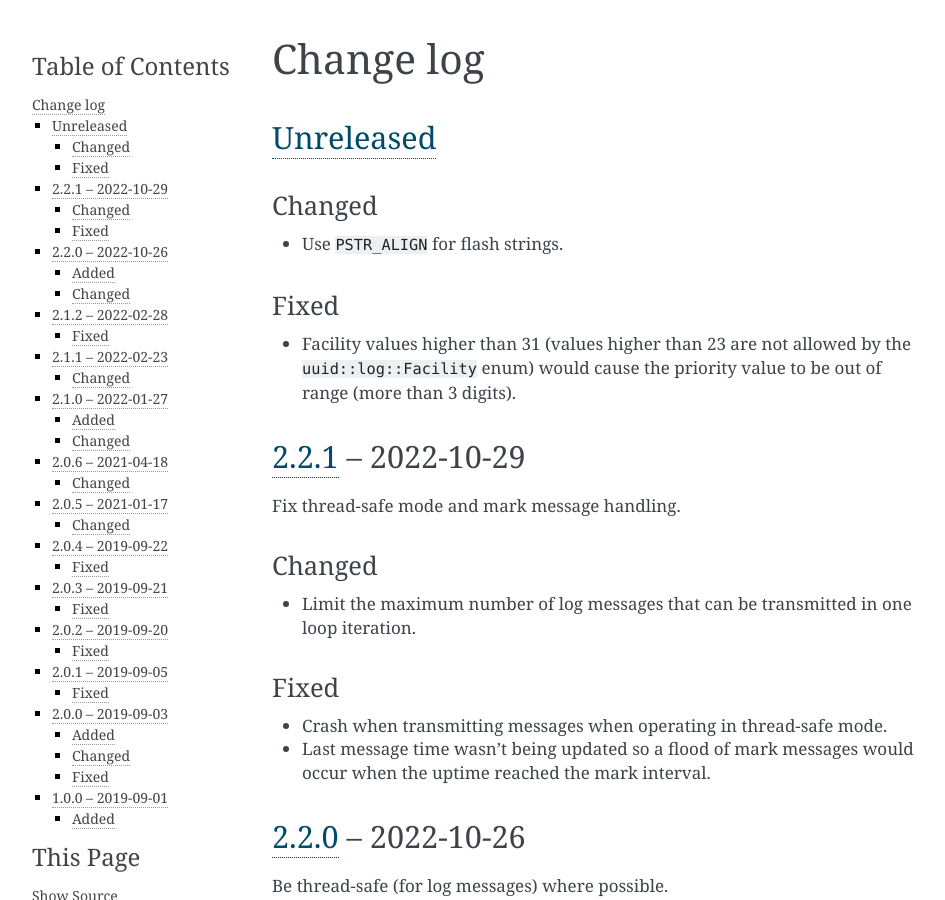
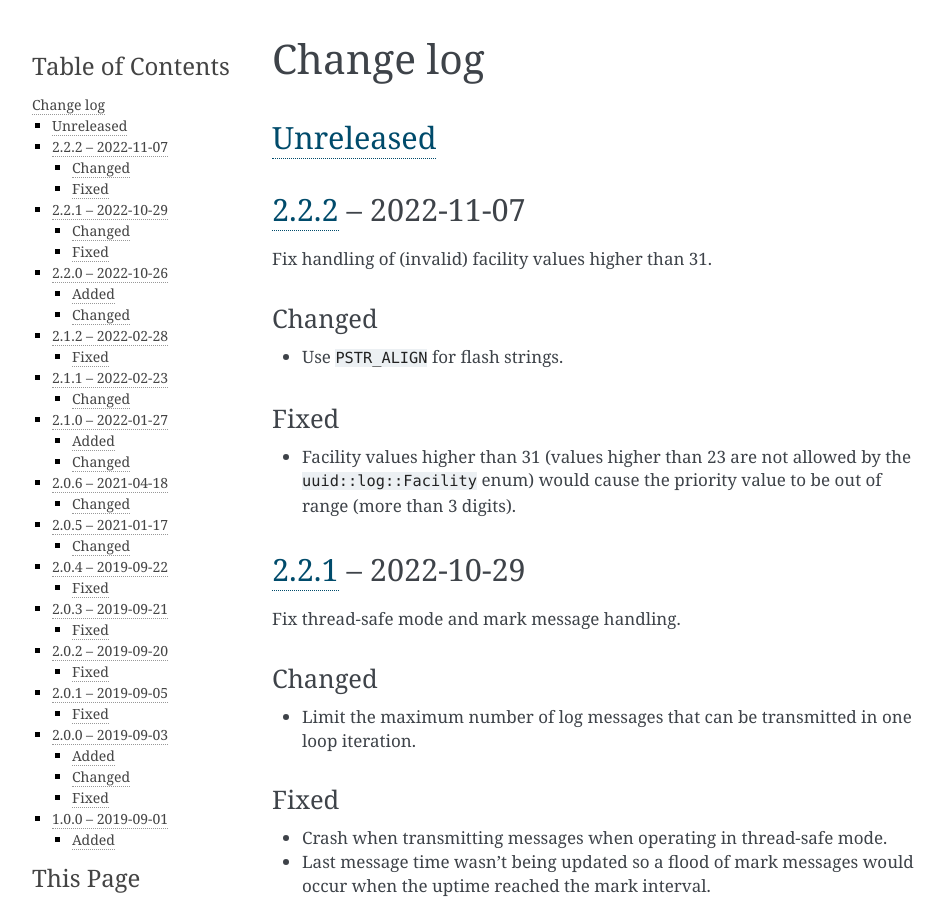
Before and after one commit to nomis/mcu-uuid-syslog, a Sphinx documentation site: the page built from docs/changelog.rst, in a window 1280 px wide and 900 px high. Shown: the whole window, without its empty margins (148-1093 px from the left). Built offline with Sphinx 7.4.7, drawn with Linux system fonts in a browser that asks for light colours.

Commit message:
Version 2.2.2

```diff
--- a/docs/changelog.rst
+++ b/docs/changelog.rst
@@ -3,6 +3,11 @@ Change log
 
 Unreleased_
 -----------
+
+2.2.2_ |--| 2022-11-07
+----------------------
+
+Fix handling of (invalid) facility values higher than 31.
 
 Changed
 ~~~~~~~
@@ -209,7 +214,8 @@ Added
 
 .. |--| unicode:: U+2013 .. EN DASH
 
-.. _Unreleased: https://github.com/nomis/mcu-uuid-syslog/compare/2.2.1...HEAD
+.. _Unreleased: https://github.com/nomis/mcu-uuid-syslog/compare/2.2.2...HEAD
+.. _2.2.2: https://github.com/nomis/mcu-uuid-syslog/compare/2.2.1...2.2.2
 .. _2.2.1: https://github.com/nomis/mcu-uuid-syslog/compare/2.2.0...2.2.1
 .. _2.2.0: https://github.com/nomis/mcu-uuid-syslog/compare/2.1.2...2.2.0
 .. _2.1.2: https://github.com/nomis/mcu-uuid-syslog/compare/2.1.1...2.1.2
--- a/library.json
+++ b/library.json
@@ -12,7 +12,7 @@
 		"type": "git",
 		"url": "https://github.com/nomis/mcu-uuid-syslog.git"
 	},
-	"version": "2.2.1",
+	"version": "2.2.2",
 	"license": "GPL-3.0-or-later",
 	"homepage": "https://mcu-uuid-syslog.readthedocs.io/",
 	"export": {
@@ -28,7 +28,7 @@
 	],
 	"dependencies": {
 		"nomis/uuid-common": "^1.2.0",
-		"nomis/uuid-log": "^2.3.0"
+		"nomis/uuid-log": ">=2.3.0,<4"
 	},
 	"build": {
 		"flags": "-Wall -Wextra",
```
